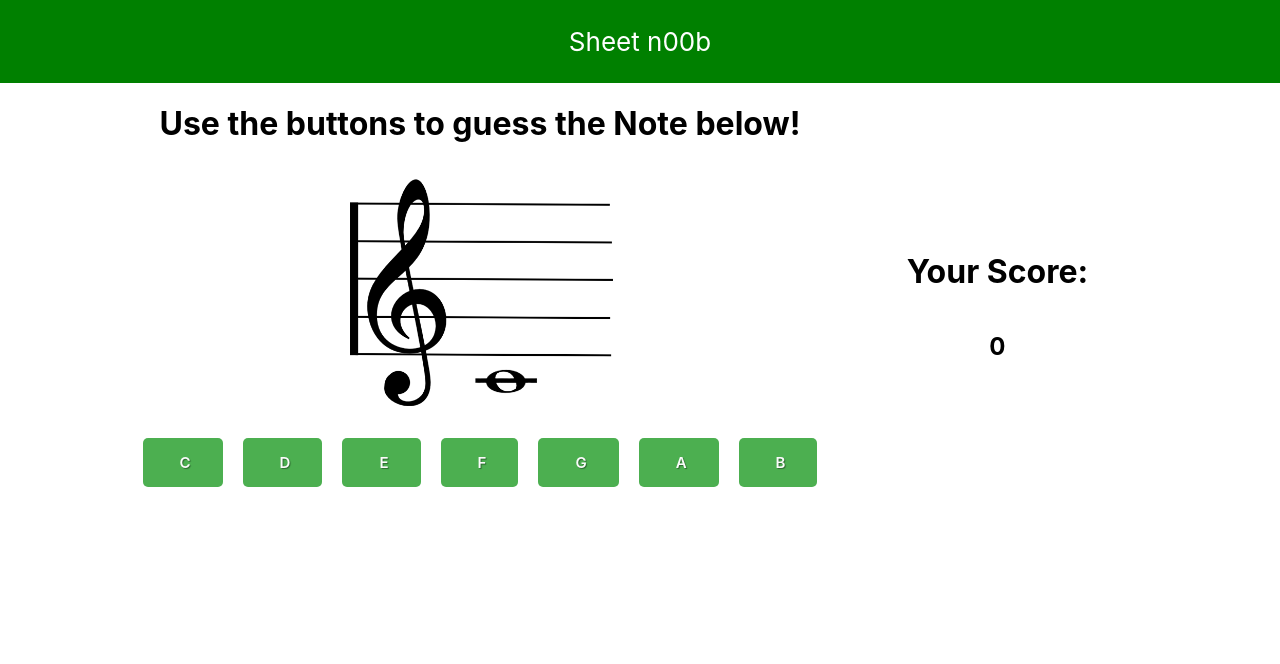
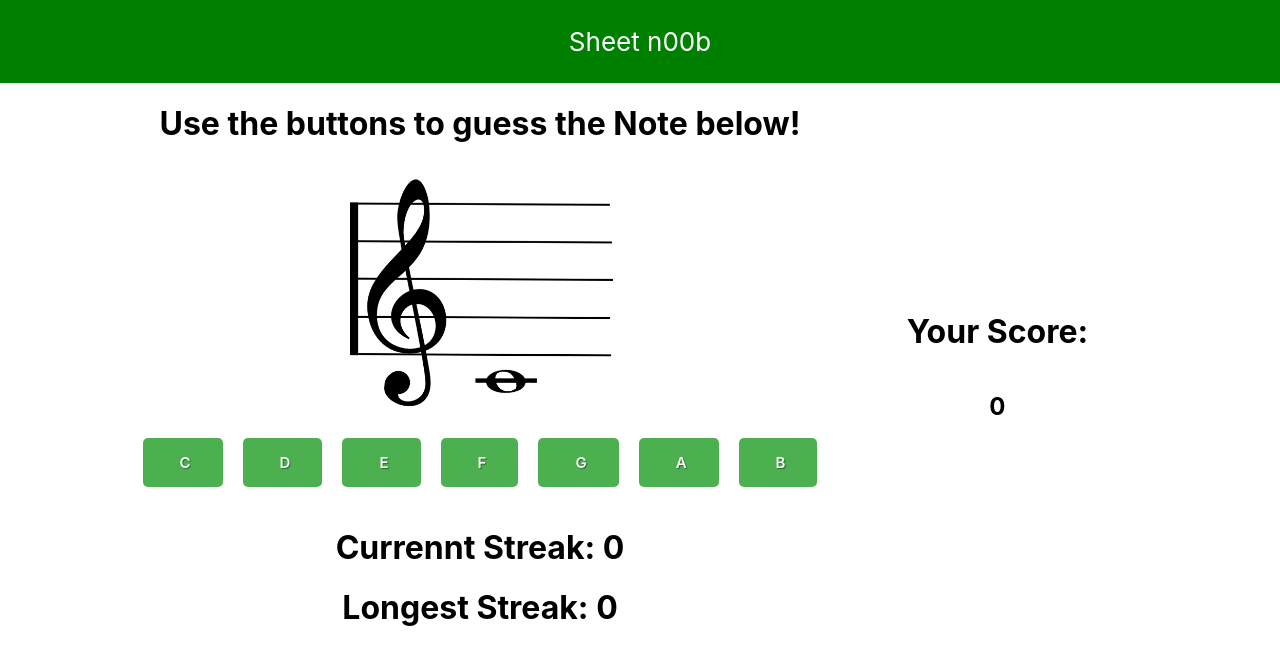
Before and after one commit to Jennings824/sheet-noob, a React (Create React App) app: page / in a window 1280 px wide. Shown: the top 664 px of the page. Built offline with nearby package versions, Linux system fonts and the light colour scheme.

Commit message:
adding streaks

```diff
--- a/src/Note/NoteContainer.js
+++ b/src/Note/NoteContainer.js
@@ -10,6 +10,8 @@ const NoteContainer = ({setUserScore}) => {
 
   const [noteShown, setNoteShown] = useState(notes[0]);
   const [feedbackMessage, setFeedbackMessage] = useState('')
+  const [currentStreak, setCurrentStreak] = useState(0);
+  const [longestStreak, setLongestStreak] = useState(0);
 
   const standardNotes = ["C", "D", "E", "F", "G", "A", "B"]
 
@@ -21,10 +23,18 @@ const NoteContainer = ({setUserScore}) => {
     if (userNote === noteShown.standardNote) {
       setFeedbackMessage('Correct! Well done')
       setUserScore(prevScore => prevScore + 1)
+      setCurrentStreak((prevStreak) => {
+          const newStreak = prevStreak +1;
+          if(newStreak > longestStreak) {
+            setLongestStreak(newStreak)
+          }
+          return newStreak
+      })
       selectNewNote()
     } else {
       setFeedbackMessage('EHHH Wrong!')
       setUserScore(prevScore => prevScore - 1)
+      setCurrentStreak(0)
     }
   }
 
@@ -47,6 +57,8 @@ const NoteContainer = ({setUserScore}) => {
         </div>
       </div>
       <h1>{feedbackMessage}</h1>
+      <h1>Currennt Streak: {currentStreak}</h1>
+      <h1>Longest Streak: {longestStreak}</h1>
     </div>
   );
 }
```
